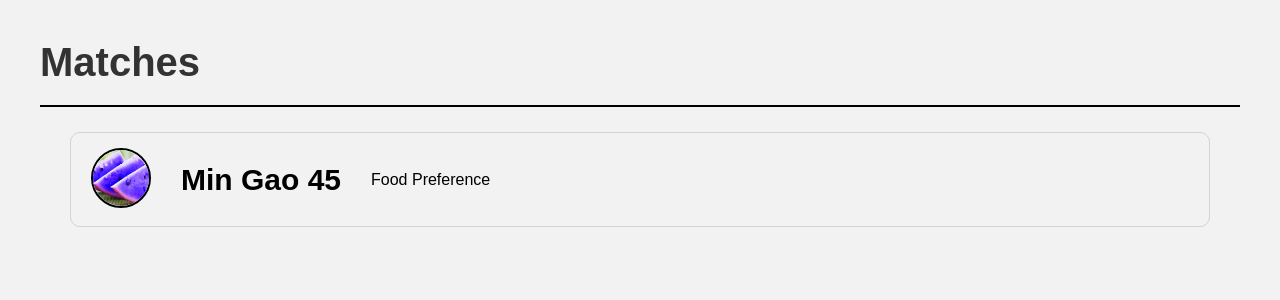
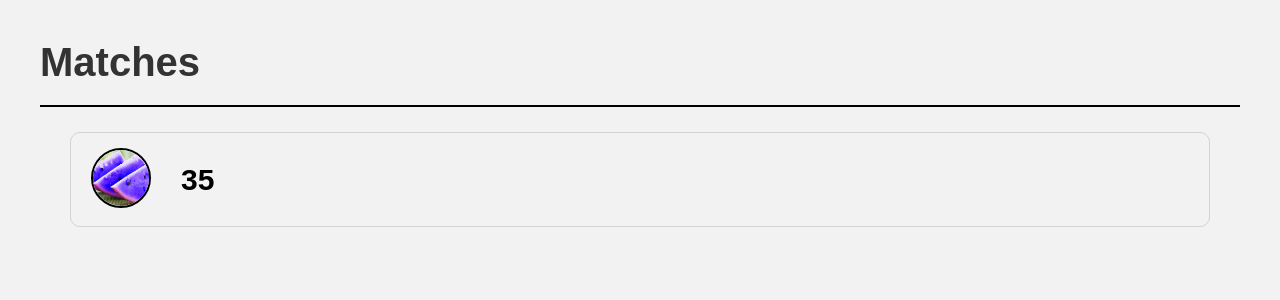
Before and after one commit to azh05/TasteBuds, a React (Create React App) app in the folder tastebuds-site/: page /match in a window 1280 px wide. Shown: the top 300 px of the page. Built offline with nearby package versions, Linux system fonts and the light colour scheme.

Commit message:
Able to add likes to users' Matched page

```diff
--- a/tastebuds-site/src/components/MatchedProfile.js
+++ b/tastebuds-site/src/components/MatchedProfile.js
@@ -5,15 +5,15 @@ import "../styles/match.css"
 import Watermelon from "../watermelon.jpg"
 
 
-function MatchedProfile() {
+function MatchedProfile({name, age, food}) {
     return (
         <div className="flex-container" style={{ height:"95px", width:"95%"}}>
             <div>
                 <img className="profile-img" src={Watermelon} alt="Circle" style={{ marginRight:"20px" }}></img>
 
             </div>
-            <div style={{ fontSize:"30px", marginRight:"20px"}}><b>Min Gao  45  </b></div>
-                <p>Food Preference</p>
+            <div style={{ fontSize:"30px", marginRight:"20px"}}><b>{name}  {age}  </b></div>
+                <p>{food}</p>
 
         </div>
 
--- a/tastebuds-site/src/pages/match.js
+++ b/tastebuds-site/src/pages/match.js
@@ -1,16 +1,48 @@
-import React, { useState } from 'react';
+import React, { useState, useEffect } from 'react';
 import { Link } from 'react-router-dom';
 import '../App.css'; // Import CSS for external styling
 import '../styles/match.css';
 import MatchedProfile from '../components/MatchedProfile';
+import { useUser } from '../userinfo/UserContext'
+
 
 function Match() {
+
+    const { user } = useUser();
+    const [info, setInfo] = useState([{ name: "Min Gao", age: "35", food: "Italian" }]);
+
+    useEffect(() => {
+        if (user) {
+            const fetchData = async () => {
+                try {
+                    const email = user.email;
+                    const response = await fetch(`http://localhost:5001/likes?email=${email}`)
+
+                    if (!response.ok) {
+                        throw new Error(`lol sorry`);
+                    }
+
+                    const result = await response.json();
+                    console.log(result)
+                    setInfo(result);
+                } catch (err) {
+                    console.log(err.message);
+                }
+            }
+
+            fetchData();
+        }
+    }, [])
+/* errors because tries to evaluate info.name but it is set to null earlier, probably will run into the same issue with  */
     return (
         <div className="match-page-total">
             <h1 className="match-title" >Matches</h1>
         <div className="horizontal-line" ></div>
         <div className = "match-container">
-            <MatchedProfile/>
+            {info.map((user) =>  (
+                <MatchedProfile name={user.profileName} age={user.age} food={user.cuisine}/>
+            ))}
+
         </div>
         </div>
 
--- a/tastebuds-site/src/styles/match.css
+++ b/tastebuds-site/src/styles/match.css
@@ -56,7 +56,6 @@
 .match-container{
     position: relative;
     top: 25px;
-
 }
 
 .match-title {
```
Also changed, not shown: tastebuds-site/src/backend/server.js (+14 -0 lines).
